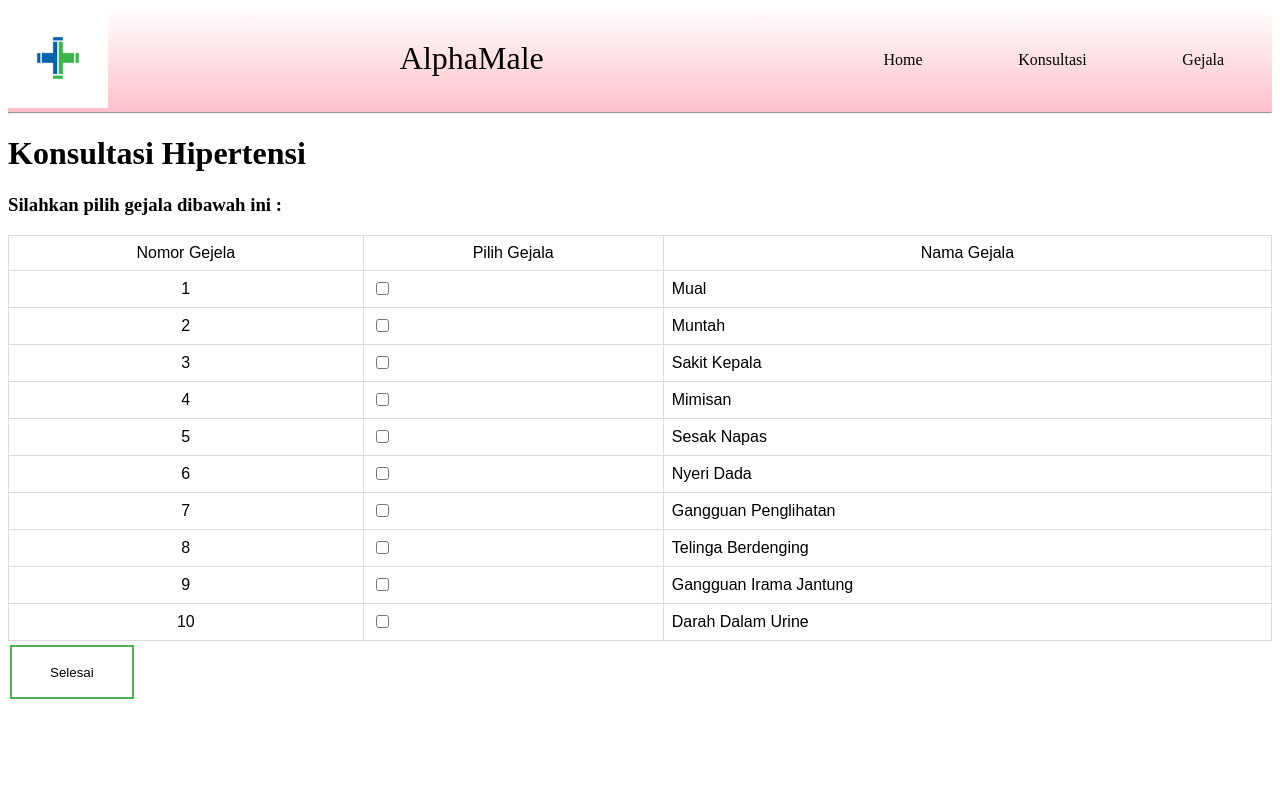
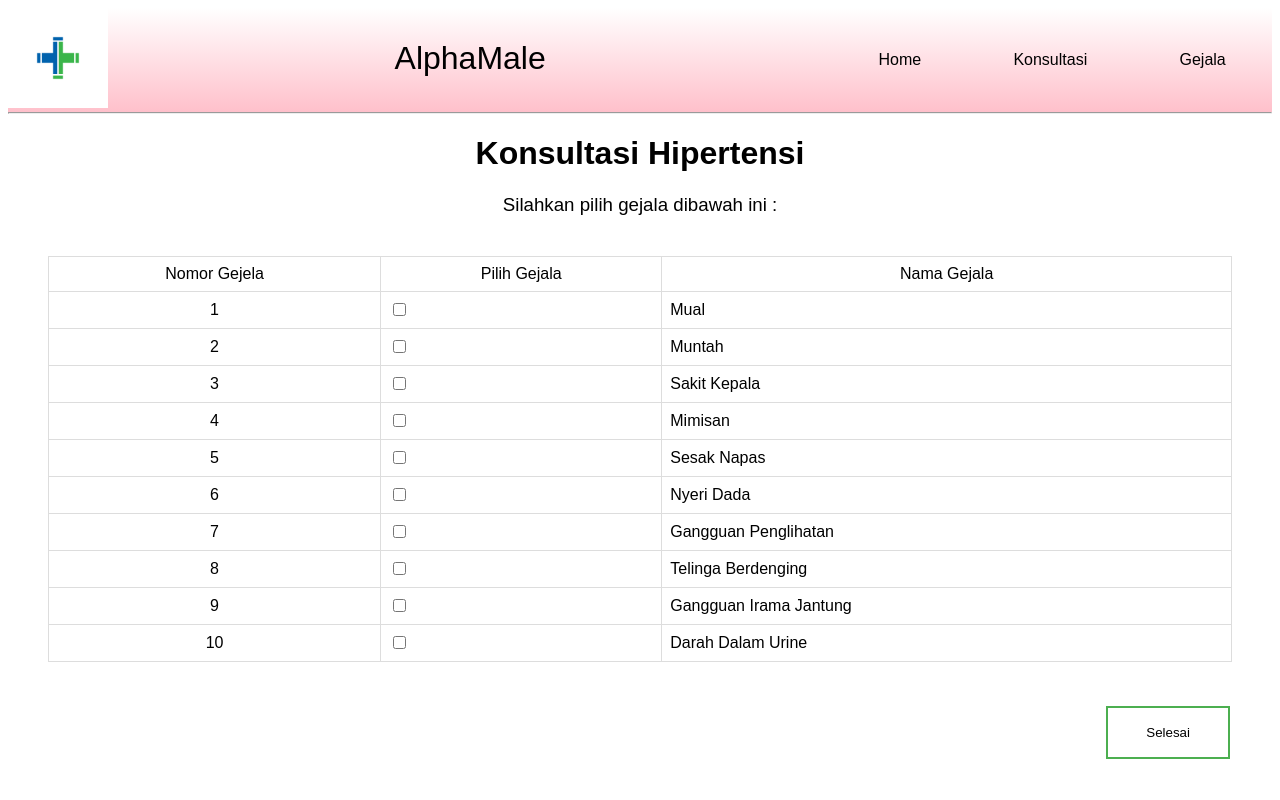
Before and after one commit to jryarianto/expert-system-hypertension, a PHP site: page /konsul.php in a window 1280 px wide. Run offline with PHP 8.4, Linux system fonts and the light colour scheme; data comes from the database, SQL or seed files in the repository.

Commit message:
revisi konsul.php & konsul.css

```diff
--- a/css/konsul.css
+++ b/css/konsul.css
@@ -1,17 +1,40 @@
+* {
+  font-family: 'Montserrat', sans-serif;
+}
+
+h1 {
+  font-weight: 700;
+  text-align: center;
+}
+
+h3 {
+  font-weight: 400;
+  text-align: center;
+}
+
+.customer {
+  margin: 40px;
+}
+
 #customers {
   font-family: Arial, Helvetica, sans-serif;
   border-collapse: collapse;
   width: 100%;
 }
 
-#customers td, #customers th {
+#customers td,
+#customers th {
   border: 1px solid #ddd;
   padding: 8px;
 }
 
-#customers tr:nth-child(even){background-color: #f2f2f2;}
+#customers tr:nth-child(even) {
+  background-color: #f2f2f2;
+}
 
-#customers tr:hover {background-color: #ddd;}
+#customers tr:hover {
+  background-color: #ddd;
+}
 
 #customers th {
   padding-top: 12px;
@@ -22,7 +45,8 @@
 }
 
 .button {
-    background-color: #4CAF50; /* Green */
+  background-color: #4CAF50;
+  /* Green */
   border: none;
   color: white;
   padding: 16px 32px;
@@ -35,13 +59,13 @@
   cursor: pointer;
 }
 
-  .button1 {
+.button {
   background-color: white;
   color: black;
   border: 2px solid #4CAF50;
 }
 
-  .button1:hover {
+.button:hover {
   background-color: #4CAF50;
   color: white;
 }
@@ -49,4 +73,11 @@
 button {
   background-color: transparent;
   border: 0px;
+  float: right;
 }
+
+.btn {
+  display: flex;
+  justify-content: flex-end;
+  margin-right: 40px;
+}
--- a/konsul.php
+++ b/konsul.php
@@ -17,6 +17,7 @@ $result = mysqli_query($conn, "SELECT * FROM gejala");
     <?php
     if (!$result || mysqli_num_rows($result) > 0) {
     ?>
+        <div class="customer">
             <table id="customers">
                 <thead>
                     <tr>
@@ -39,14 +40,18 @@ $result = mysqli_query($conn, "SELECT * FROM gejala");
                 }
                 ?>
             </table>
+        </div>
     <?php
     } else {
         echo "No result found";
     }
     ?>
-    <a class="button button1" href="">
-        <button type="submit" >Selesai</button>
+    <div class="btn">
+        <a class="button" href="">
+            <button style="float: right;" type="submit">Selesai</button>
         </a>
+    </div>
+
 </body>
 
 </html>
```
Lines whose indentation alone changed are shown as unchanged.
